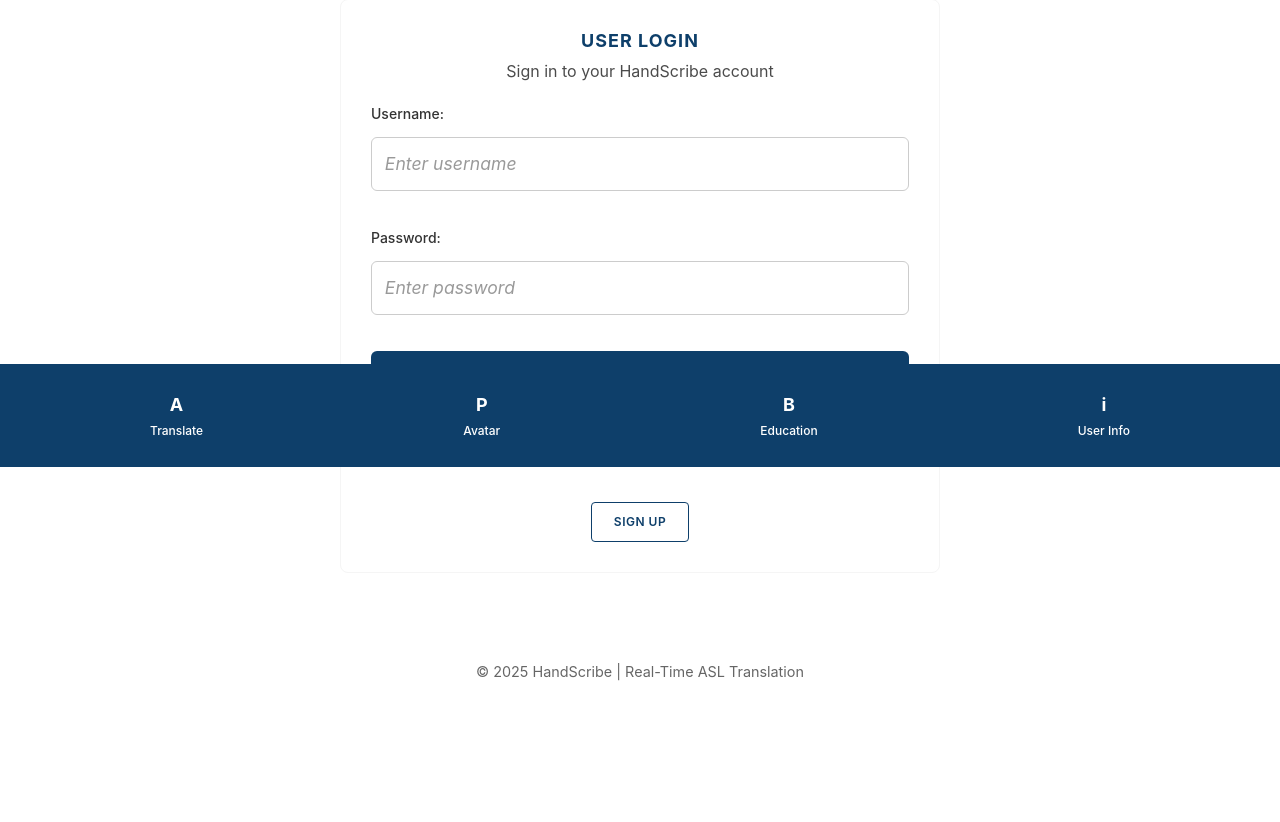
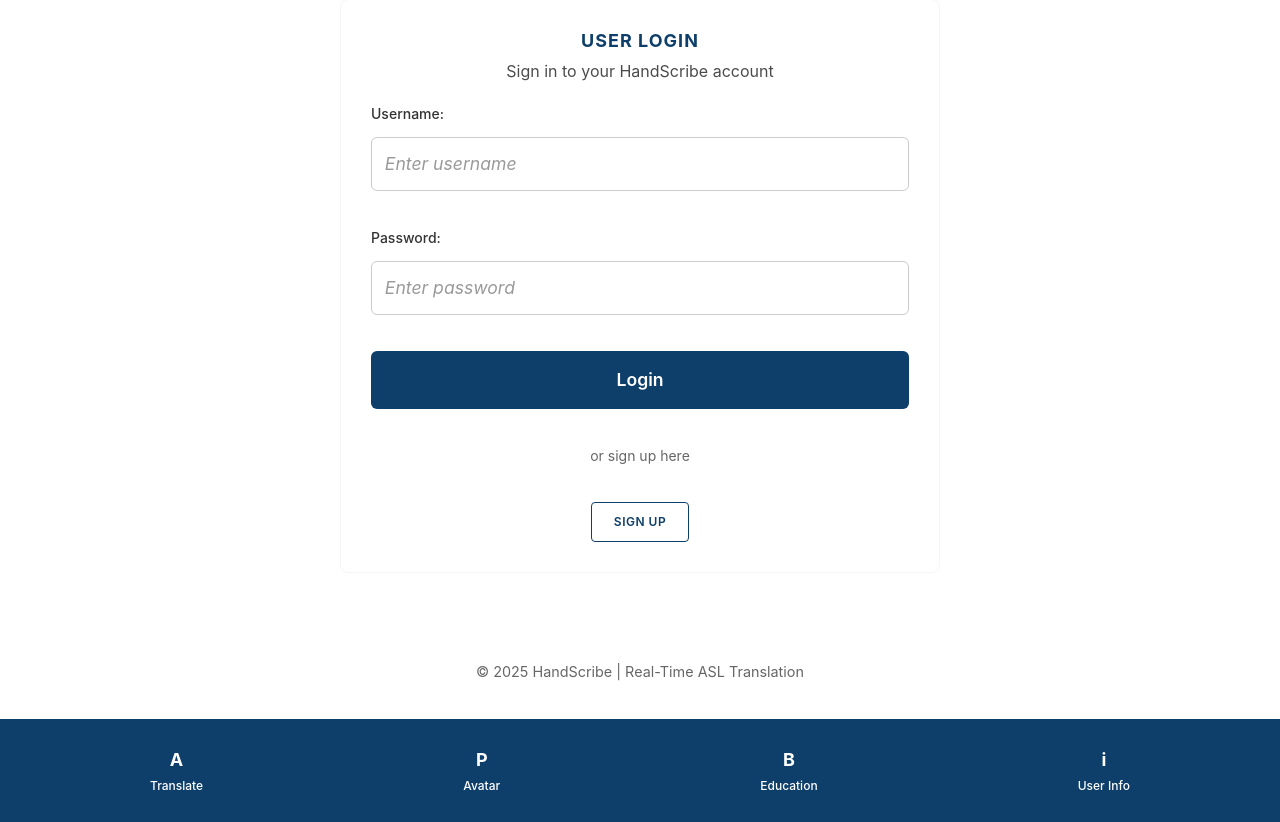
Before and after one commit to Boe6Eod7Nty/HandScribe, a PHP site: page /user.php in a window 1280 px wide. Shown: the part 333-1155 px from the top of the page. Run offline with PHP 8.4, Linux system fonts and the light colour scheme; a stand-in replaces the project's code that opens the database connection.

Commit message:
Keep footer on the bottom of the screen

```diff
--- a/assets/css/styles.css
+++ b/assets/css/styles.css
@@ -152,6 +152,9 @@
 /* Main content initially hidden */
 .main-content {
   display: none;
+  min-height: 100vh;
+  display: none; /* will be set to flex via JS when shown */
+  flex-direction: column;
 }
 
 /* Prevent flash of unstyled content */
@@ -460,8 +463,8 @@
 .app-footer {
   background-color: var(--primary-blue);
   padding: 15px 20px;
-  position: sticky;
-  bottom: 0;
+  margin-top: auto;
+  position: static;
   z-index: 100;
 }
 
--- a/includes/footer.php
+++ b/includes/footer.php
@@ -55,7 +55,7 @@
           setTimeout(() => {
             splash.style.display = 'none';
             if (mainContent) {
-              mainContent.style.display = 'block';
+              mainContent.style.display = 'flex';
             }
             // Remove loading class
             document.body.classList.remove('loading');
```
